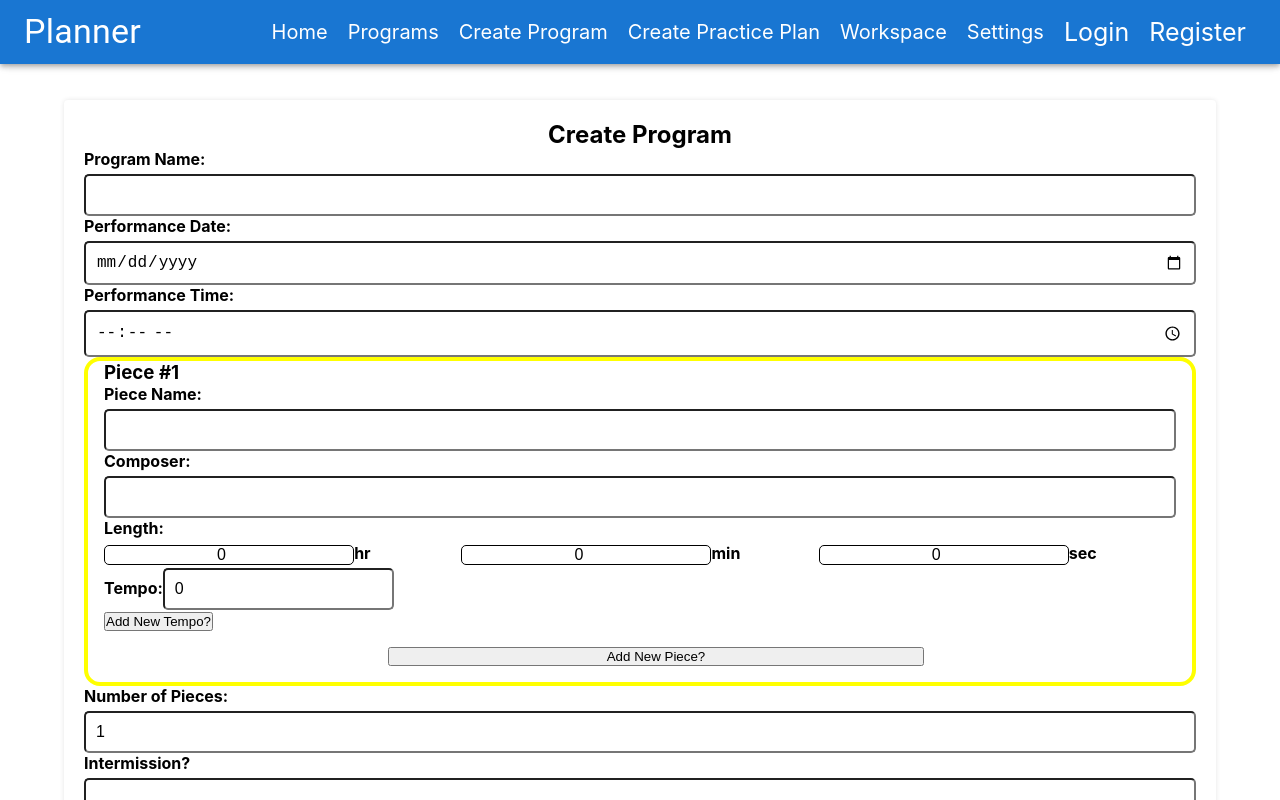
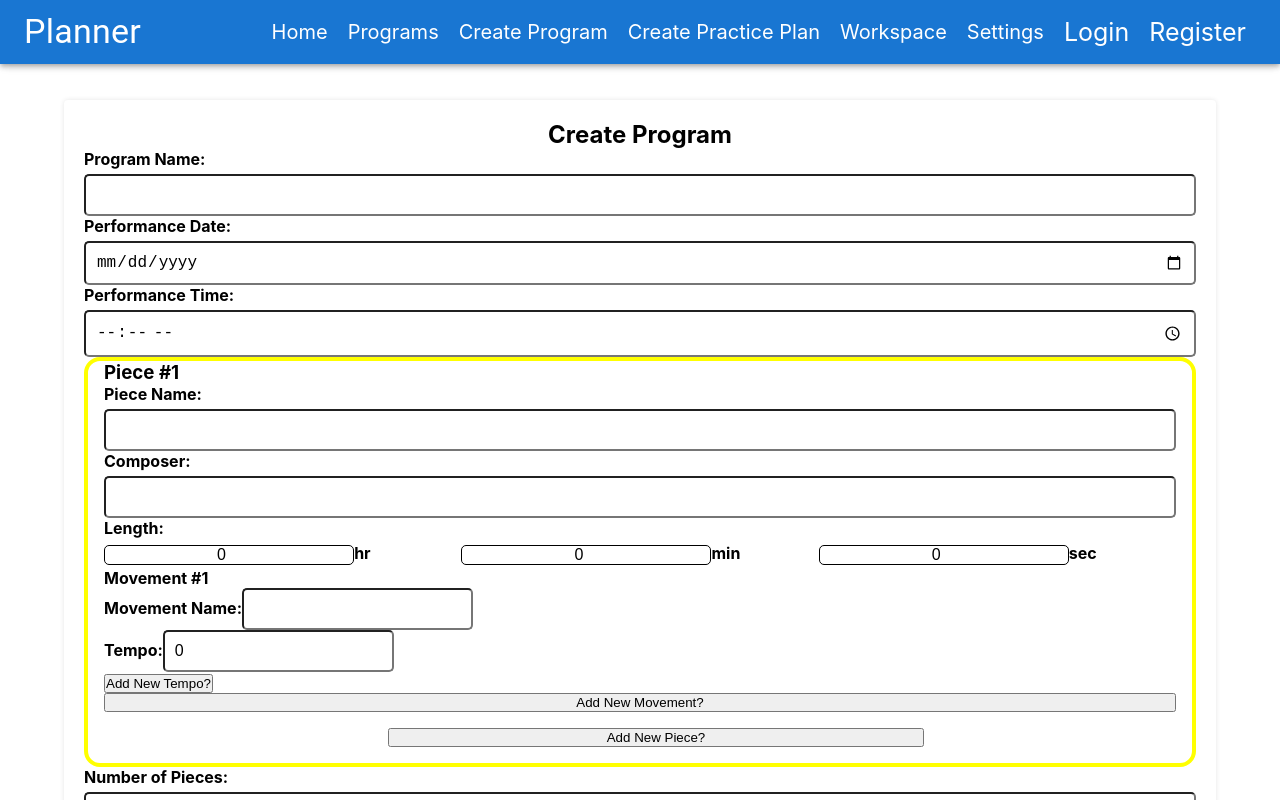
Before and after one commit to shoneriki/mern-practice, a React (Create React App) app in the folder client/: page /program/create in a window 1280 px wide. Shown: the top 800 px of the page. Built offline with nearby package versions, Linux system fonts and the light colour scheme.

Commit message:
able to add movements, and tempis associated

```diff
--- a/client/src/pages/create-program.js
+++ b/client/src/pages/create-program.js
@@ -109,35 +109,83 @@ const addTempo = (pieceIndex, movementIndex) => {
   });
 };
 
-
-
-
   const handleChangeTempo = (event, pieceIndex, movementIndex, tempoIndex) => {
     const {value} = event.target;
     setProgram((prevState) => {
       const newPieces = [...prevState.pieces];
-      newPieces[pieceIndex].movements[movementIndex].tempi[tempoIndex].tempo = value;
+      const newMovements = [...newPieces[pieceIndex].movements];
+      const newTempi = [...newMovements[movementIndex].tempi];
+
+      const newTempo = { ...newTempi[tempoIndex], tempo: value };
+
+      newTempi[tempoIndex] = newTempo;
+
+      const newMovement = {
+        ...newMovements[movementIndex],
+        tempi: newTempi
+      };
+
+      newMovements[movementIndex] = newMovement;
+      newPieces[pieceIndex] = {
+        ...newPieces[pieceIndex],
+        movements: newMovements
+      };
+
       return {
         ...prevState,
         pieces: newPieces,
-      }
-    })
-  }
+      };
+    });
+  };
+
+
 
   const addMovement = (pieceIndex) => {
     setProgram((prevState) => {
       const newPieces = [...prevState.pieces];
-      newPieces[pieceIndex].movements.push({
-        number: 1,
+      const newMovements = [...newPieces[pieceIndex].movements];
+
+      newMovements.push({
+        number: newMovements.length + 1,
         name: "",
         tempi: [initialTempo],
-      })
+      });
+
+      newPieces[pieceIndex] = {
+        ...newPieces[pieceIndex],
+        movements: newMovements,
+      };
+
       return {
         ...prevState,
         pieces: newPieces,
-      }
-    })
-  }
+      };
+    });
+  };
+
+  const handleChangeMovement = (event, pieceIndex, movementIndex) => {
+    const { name, value } = event.target;
+    setProgram((prevState) => {
+      const newPieces = [...prevState.pieces];
+      const newMovements = [...newPieces[pieceIndex].movements];
+
+      newMovements[movementIndex] = {
+        ...newMovements[movementIndex],
+        [name]: value,
+      };
+
+      newPieces[pieceIndex] = {
+        ...newPieces[pieceIndex],
+        movements: newMovements,
+      };
+
+      return {
+        ...prevState,
+        pieces: newPieces,
+      };
+    });
+  };
+
 
 
   const handleSubmit = async (event) => {
@@ -257,7 +305,21 @@ const addTempo = (pieceIndex, movementIndex) => {
               {piece.movements.map((movement, movementIndex) => {
                 return (
                   <div key={movementIndex} className="movement">
-                    {/* ...movement input fields... */}
+                    <h4>Movement #{movementIndex + 1}</h4>
+                    <label
+                      htmlFor={`piece-${pieceIndex}-movement-${movementIndex}-name`}
+                    >
+                      Movement Name:
+                    </label>
+                    <input
+                      id={`piece-${pieceIndex}-movement-${movementIndex}-name`}
+                      name="name"
+                      value={movement.name}
+                      onChange={(event) =>
+                        handleChangeMovement(event, pieceIndex, movementIndex)
+                      }
+                    />
+
                     {movement.tempi.map((tempo, tempoIndex) => {
                       return (
                         <div key={tempoIndex} className="tempo">
@@ -294,6 +356,10 @@ const addTempo = (pieceIndex, movementIndex) => {
                 );
               })}
 
+              <button type="button" onClick={() => addMovement(pieceIndex)}>
+                Add New Movement?
+              </button>
+
               <div className="btn-div">
                 <button type="button" onClick={addPiece}>
                   Add New Piece?
```
